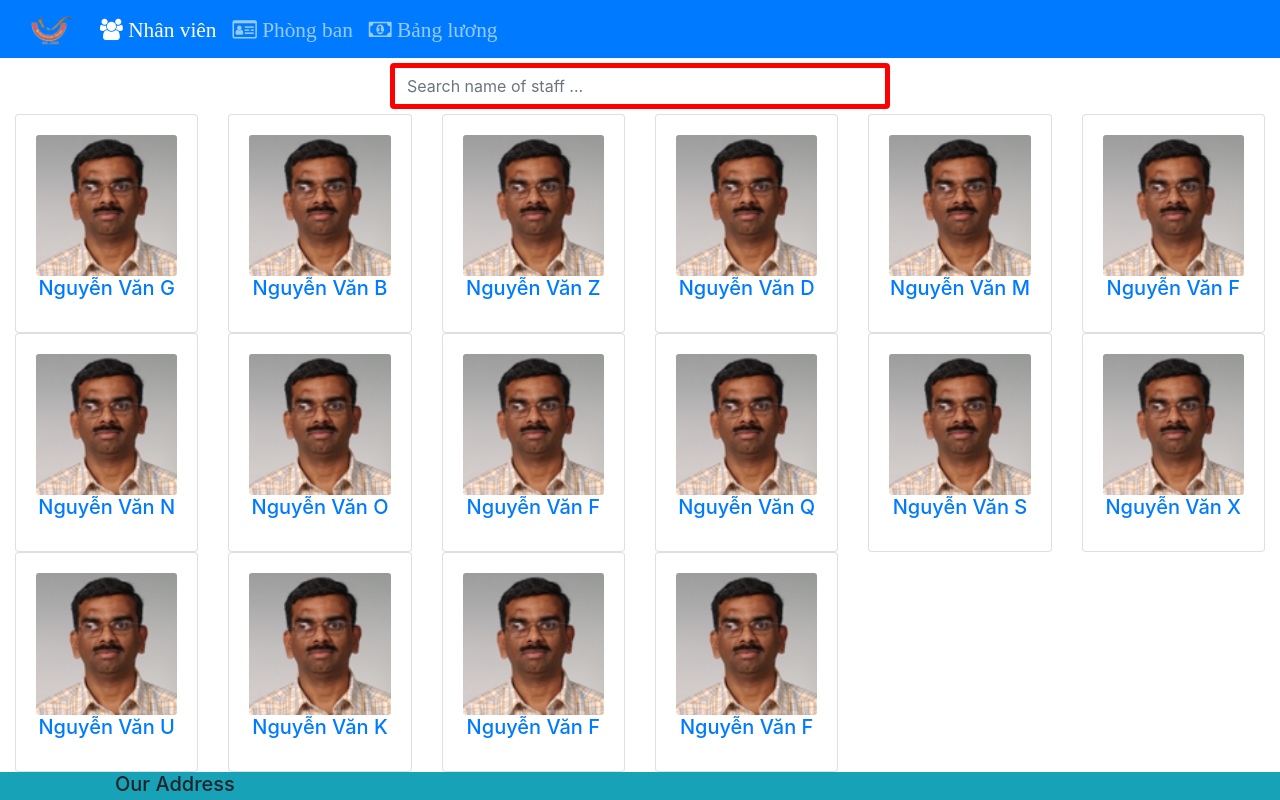
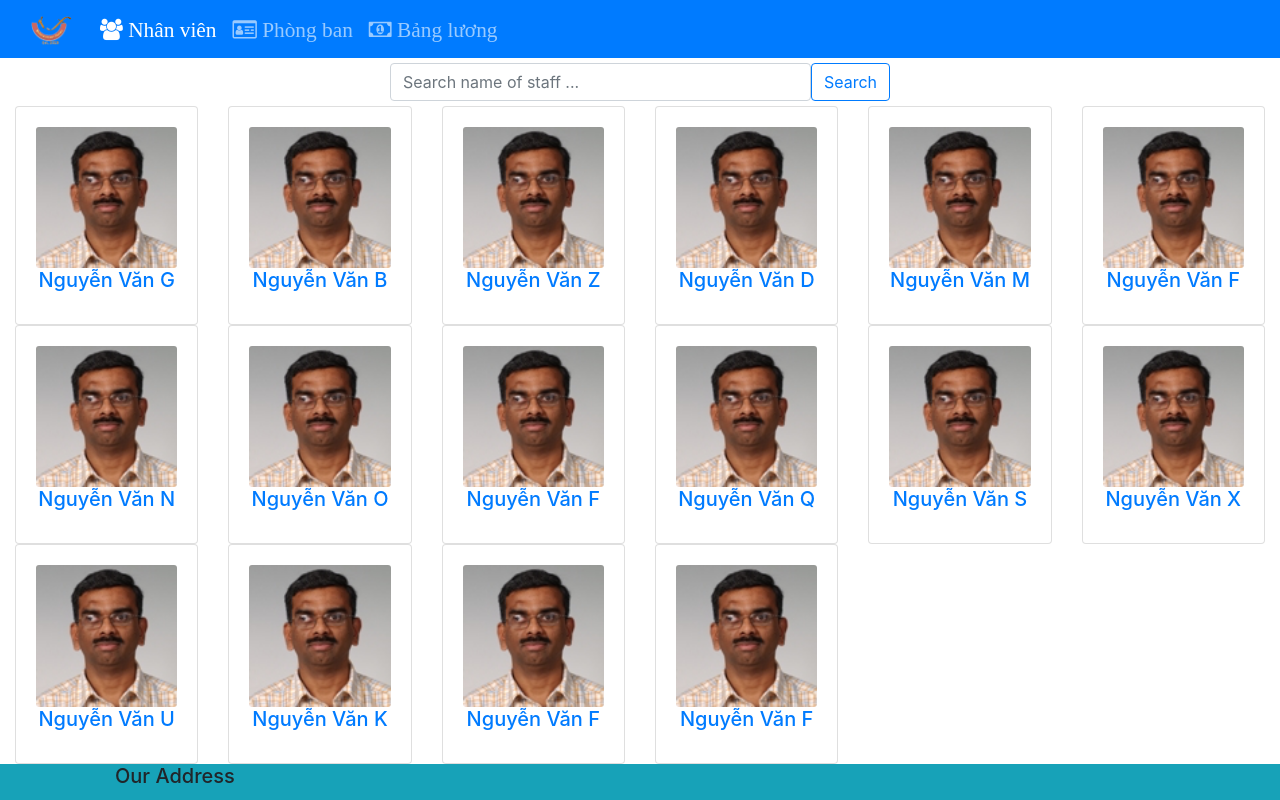
Before and after one commit to nhtc/FunixReactJS, a React (Create React App) app: page /staffs in a window 1280 px wide. Shown: the top 800 px of the page. Built offline with nearby package versions, Linux system fonts and the light colour scheme.

Commit message:
search with uncontrolled  form

```diff
--- a/src/components/SearchComponent.js
+++ b/src/components/SearchComponent.js
@@ -2,45 +2,46 @@ import React, { useEffect, useState } from "react"
 import useDebounce from "./Debounce"
 
 const Search = ({ staff, staffList }) => {
-	const [searchTerm, setSearchTerm] = useState("")
-
-	const debounceSearch = useDebounce(searchTerm, 300)
-
-	useEffect(() => {
-		if (debounceSearch) {
-			staffList(
+	const handleSubmit = e => {
+		e.preventDefault()
+		const searchTerm = e.target.search.value
+		console.log("value of form", searchTerm)
+		searchTerm
+			? staffList(
 					staff.filter(s =>
-					s.name.toLowerCase().includes(debounceSearch.toLowerCase())
+						s.name.toLowerCase().includes(searchTerm.toLowerCase())
 					)
 			  )
-		} else {
-			staffList(null)
+			: staffList(null)
 	}
-	}, [debounceSearch])
-
 	return (
-		<div>
-			<div className='input-group'>
+		<form
+			onSubmit={handleSubmit}
+			className='input-group'
+			style={{
+				maxWidth: "500px",
+				margin: "5px auto",
+				borderRadius: "15px",
+			}}
+		>
 			<input
 				type='text'
 				className='form-control rounded'
 				placeholder='Search name of staff ...'
 				aria-label='Search'
+				name='search'
 				aria-describedby='search-addon'
-					value={searchTerm}
-					onChange={e => setSearchTerm(e.target.value)}
-					style={{
-						maxWidth: "500px",
-						margin: "5px auto",
-						border: "5px solid red",
-						borderRadius: "15px",
-					}}
 			/>
-				{/* <button type="button" className="btn btn-outline-primary">
+			<span>
+				<button
+					type='submit'
+					value='submit'
+					className='btn btn-outline-primary'
+				>
 					Search
-        </button> */}
-			</div>
-		</div>
+				</button>
+			</span>
+		</form>
 	)
 }
 
```
Lines whose indentation alone changed are shown as unchanged.
